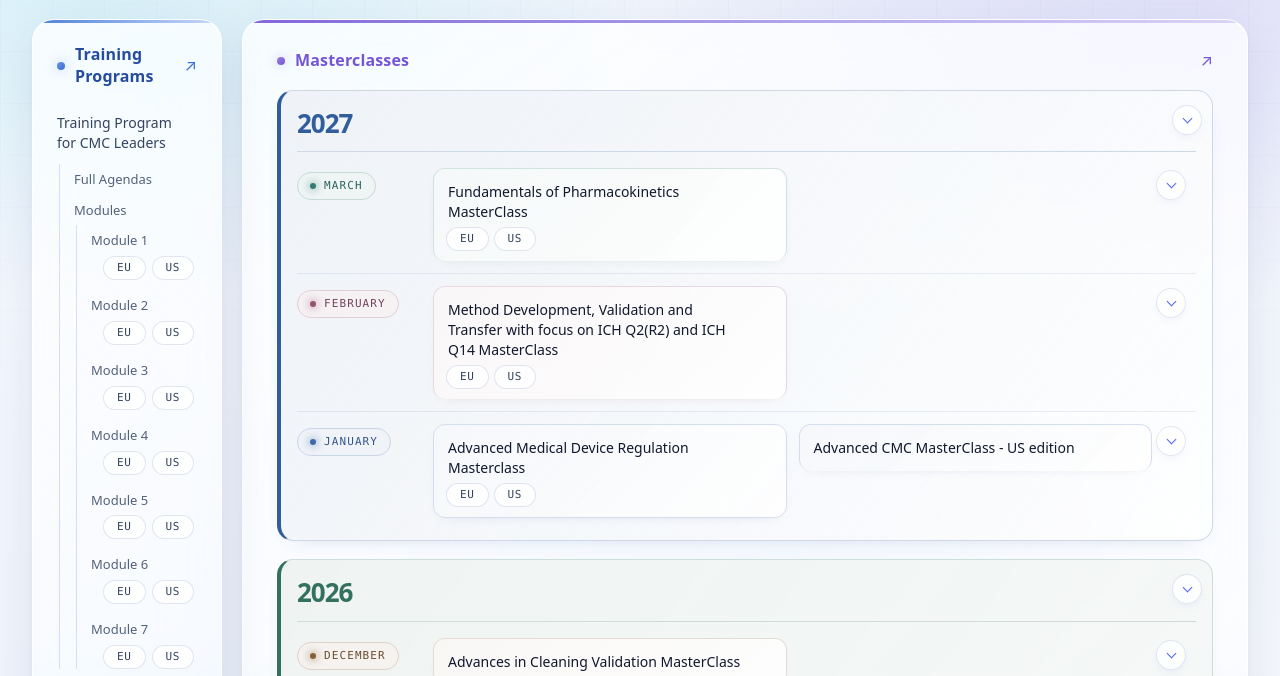
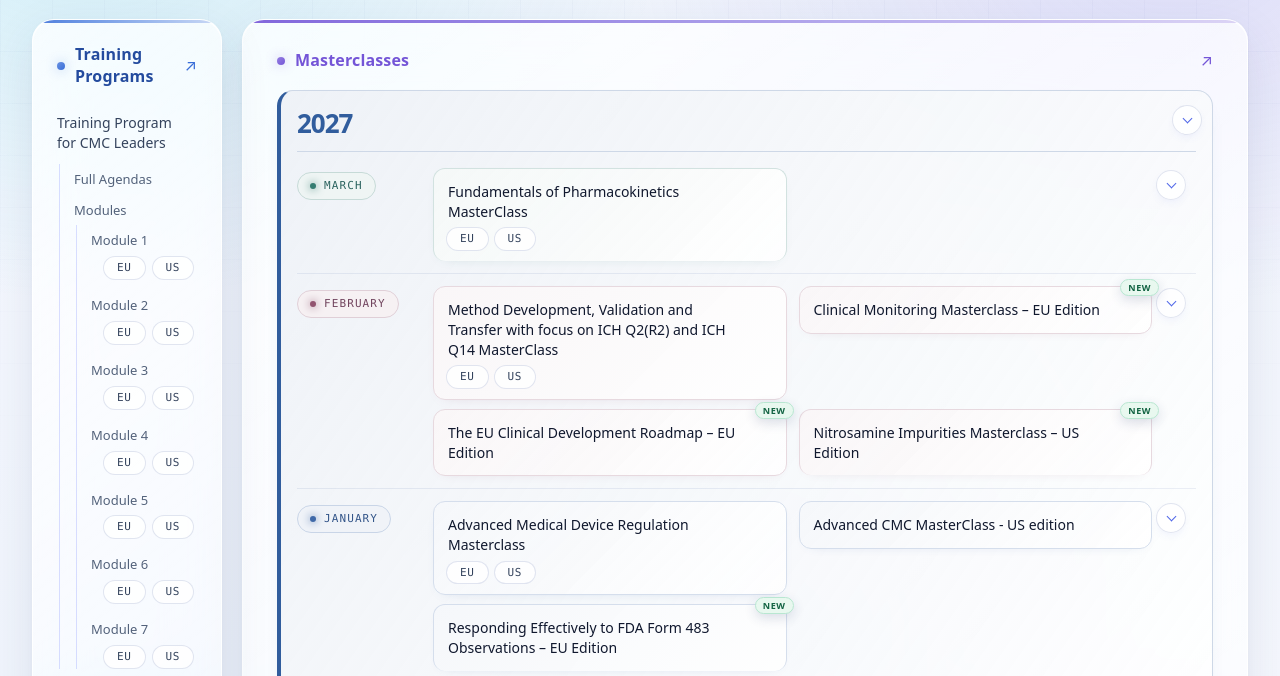
Before and after one commit to ithelpslglc-boop/agenda-library, a plain HTML site: page index.html in a window 1280 px wide. Shown: the part 105-781 px from the top of the page. Drawn offline with Linux system fonts and the light colour scheme.

Commit message:
Add files via upload

```diff
--- a/index.html
+++ b/index.html
@@ -178,7 +178,7 @@
                       </ul>
                     </li>
                     <li><a href="https://drive.google.com/open?id=1kKpCKWjtJv2QI2fKHaMXQYo8segYgvLS&amp;usp=drive_copy" target="_blank" rel="noopener noreferrer" title="Advanced CMC MasterClass - US edition">Advanced CMC MasterClass - US edition</a></li>
-                  </ul>
+                  <li><a href="https://drive.google.com/drive/folders/1Co3CCdvfjEpaQ_8BbNHsU3XnjPj8UXJ-?usp=drive_link" target="_blank" rel="noopener noreferrer" data-badge="NEW">Responding Effectively to FDA Form 483 Observations – EU Edition</a></li></ul>
                 </li>
                 <li>
                   <a href="https://drive.google.com/open?id=1b5Esy0cf4usELYVr6VEj-Ed2iGLAtq1X&amp;usp=drive_copy" target="_blank" rel="noopener noreferrer">February </a>
@@ -197,7 +197,7 @@
                         <li><a href="https://drive.google.com/open?id=1AqtoALyoFN7zabfwxpISROe-Vl1VU_6F&amp;usp=drive_copy" target="_blank" rel="noopener noreferrer">US </a></li>
                       </ul>
                     </li>
-                  </ul>
+                  <li><a href="https://drive.google.com/drive/folders/1cO-U6y1KzKl6DS1UZa9q_M87xUB5eJwG?usp=drive_link" target="_blank" rel="noopener noreferrer" data-badge="NEW">Clinical Monitoring Masterclass – EU Edition</a></li><li><a href="https://drive.google.com/drive/folders/1NbZgf4rL8km8npLK6TmQkaqaeboyPrMh?usp=drive_link" target="_blank" rel="noopener noreferrer" data-badge="NEW">The EU Clinical Development Roadmap – EU Edition</a></li><li><a href="https://drive.google.com/drive/folders/19WKgvl4Y-JwlX5gnlCH7Khgh7hsKcUdS?usp=drive_link" target="_blank" rel="noopener noreferrer" data-badge="NEW">Nitrosamine Impurities Masterclass – US Edition</a></li></ul>
                 </li>
                 <li>
                   <a href="https://drive.google.com/open?id=16LN6wOQctFs5IRC0VC4CpARbJQhf6NyG&amp;usp=drive_copy" target="_blank" rel="noopener noreferrer">March </a>
```
